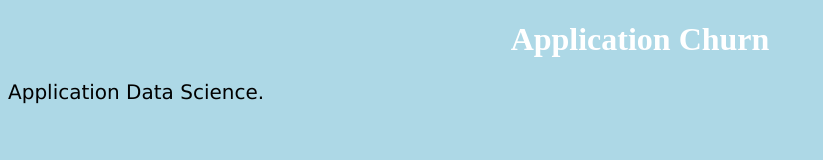
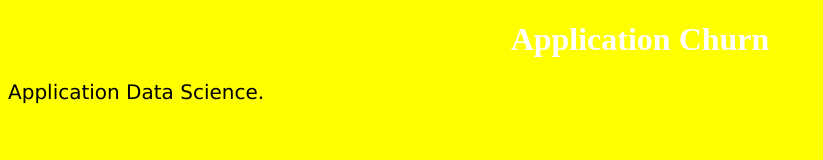
Before and after one commit to BigDataTransition/AppChurn, a plain HTML site: page index.html in a window 1280 px wide. Shown: the whole page, without its empty margins (0-823 px from the left). Drawn offline with Linux system fonts and the light colour scheme.

Commit message:
Update style.css

```diff
--- a/style.css
+++ b/style.css
@@ -1,12 +1,11 @@
 body {
-  background-color: lightblue;
+  background-color: yellow;
   color: rgb(red, green, blue);
 }
 
 h1 {
   color: white;
   text-align: center;
-  text-decoration: none;
 }
 
 p {
```
